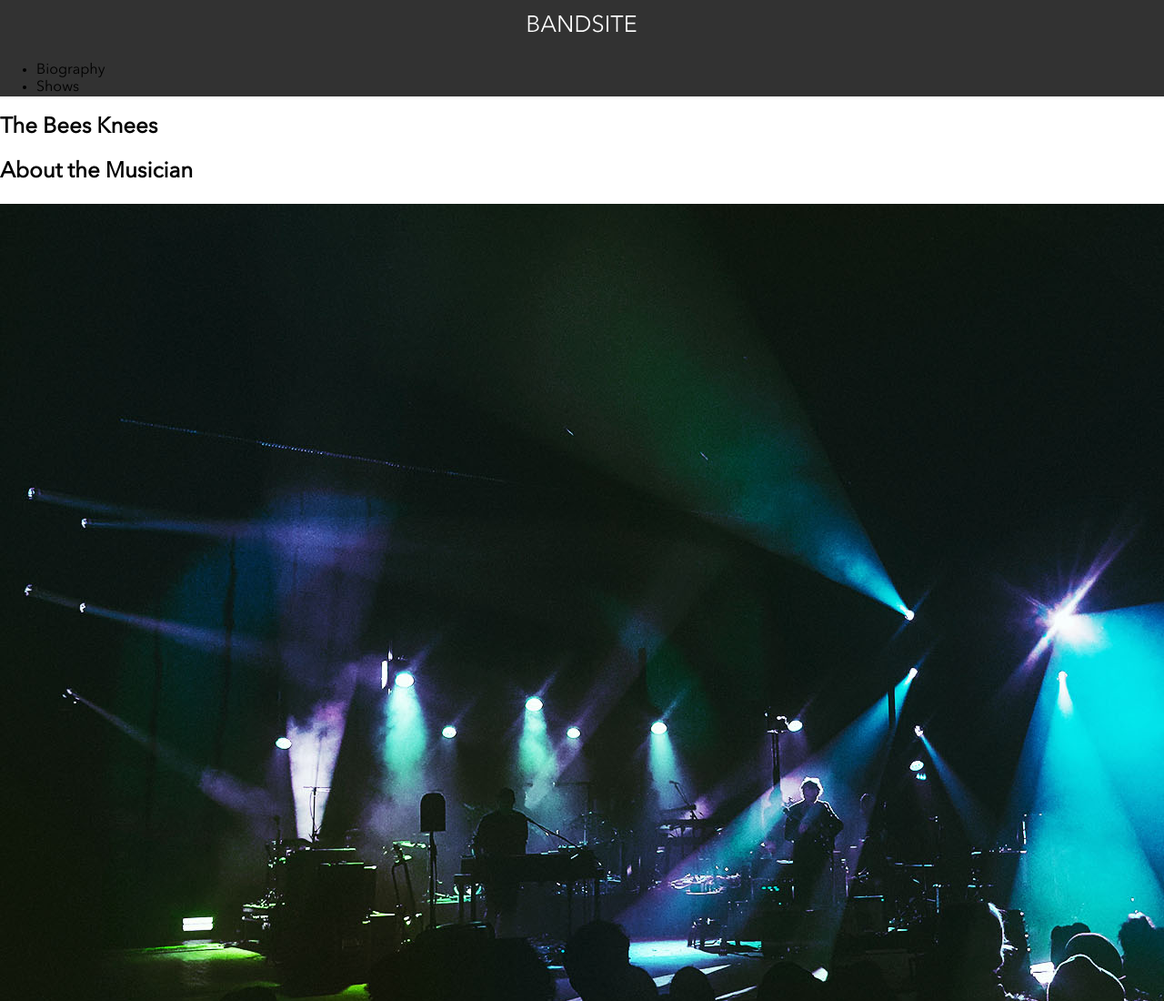
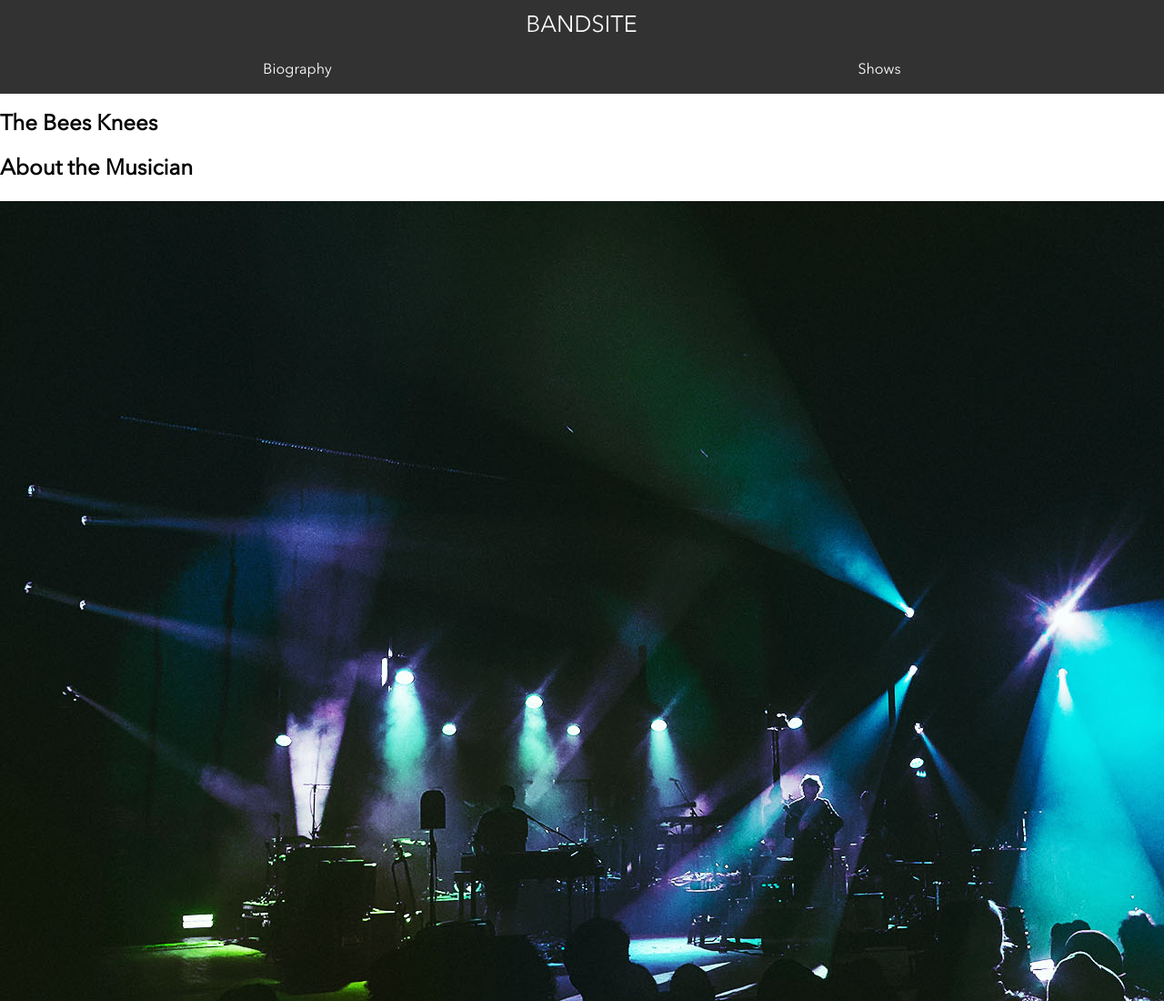
Before and after one commit to fswDevSteph/stephanie-perroni-bandsite, a plain HTML site: page index.html in a window 1280 px wide. Shown: the top 1100 px of the page at 91% size. Drawn offline with Linux system fonts and the light colour scheme.

Commit message:
nav finally in position

```diff
--- a/index.html
+++ b/index.html
@@ -14,10 +14,10 @@
         <a href="./index.html"><img src="./assets/logos/Logo-bandsite.svg" alt="band logo" class=header__logo></a>
         <nav class="header__nav">
             <ul class="header__list">
-                <li class="header--item">
+                <li class="header--item left">
                     Biography
                 </li>
-                <li class="header--item">
+                <li class="header--item right">
                     Shows
                 </li>
             </ul>
--- a/styles/bio.scss
+++ b/styles/bio.scss
@@ -6,7 +6,8 @@
   font-family: 'Avenir Regular';
   src: url('../../assets/fonts/AvenirNextLTPro.ttf');
 }
-// DEFINE ALL STYLES HERE
+
+// Defined Styles
 html,
 body {
   padding: 0rem;
@@ -25,4 +26,27 @@ body {
     @include mobile-img-styles;
     @include logo-size;
   }
+
+  &__nav {
+    color: $white;
+  }
+
+  ul {
+    padding-left: 0;
+  }
+
+  &__list {
+    list-style-type: none;
+    display: inline-flex;
+    width: 100%;
+    justify-content: space-around;
+  }
+
+  &--item:first-of-type {
+    justify-content: flex-start;
+  }
+
+  &--item:last-of-type {
+    justify-content: flex-end;
+  }
 }
--- a/styles/partials/_mixins.scss
+++ b/styles/partials/_mixins.scss
@@ -12,14 +12,27 @@
   }
 }
 //!Universal styles
+//flex row
+@mixin flex-row {
+  display: flex;
+  flex-direction: row;
+}
+
+// flex column
+@mixin flex-col {
+  display: flex;
+  flex-direction: column;
+}
+
 //logo
 @mixin logo-size {
   width: 120px;
   height: 20px;
 }
+
 //divider
 @mixin divider {
-  //stronke-width 11px
+  //stroke-width 11px
   //fill color mercury
 }
 
```
Also changed, not shown: styles/bio.css, 2 other files.
